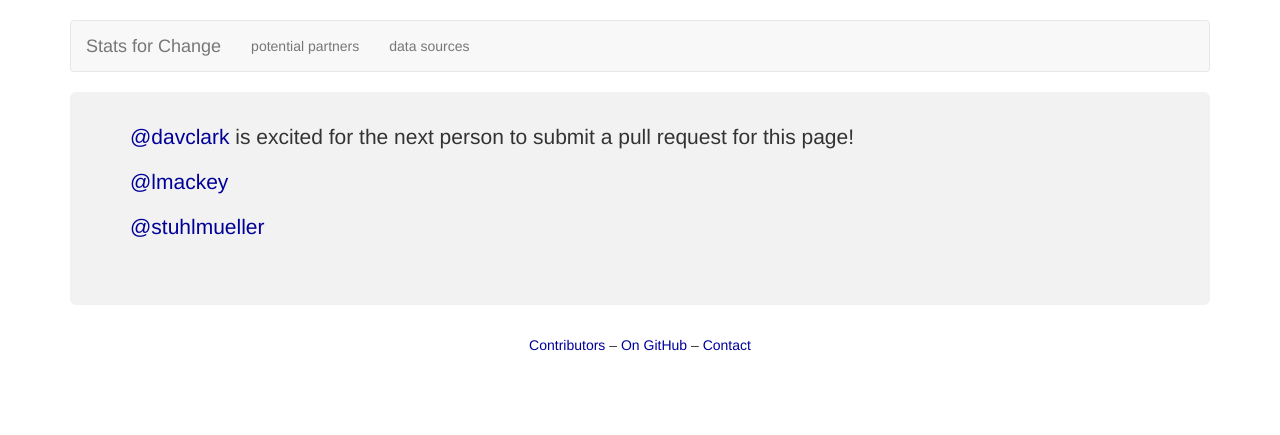
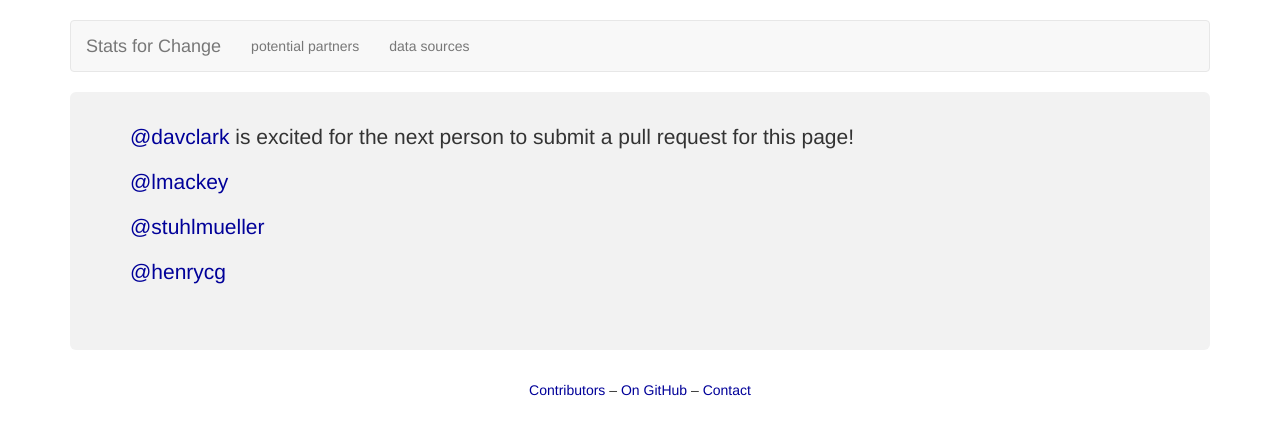
Before and after one commit to stats-for-change/stats-for-change.github.io, a Jekyll site: the page built from contributors.md, in a window 1280 px wide. Shown: the top 435 px of the page. Built offline with Jekyll 4.4.1, drawn with Linux system fonts in a browser that asks for light colours; nearby versions of some CDN libraries; Markdown is read by kramdown in place of the engine named in the settings.

Commit message:
Adding henrycg to contributors

```diff
--- a/contributors.md
+++ b/contributors.md
@@ -8,3 +8,5 @@ the next person to submit a pull request for this page!
 [@lmackey](https://github.com/lmackey)
 
 [@stuhlmueller](https://github.com/stuhlmueller)
+
+[@henrycg](http://www.henrycg.com/)
```
